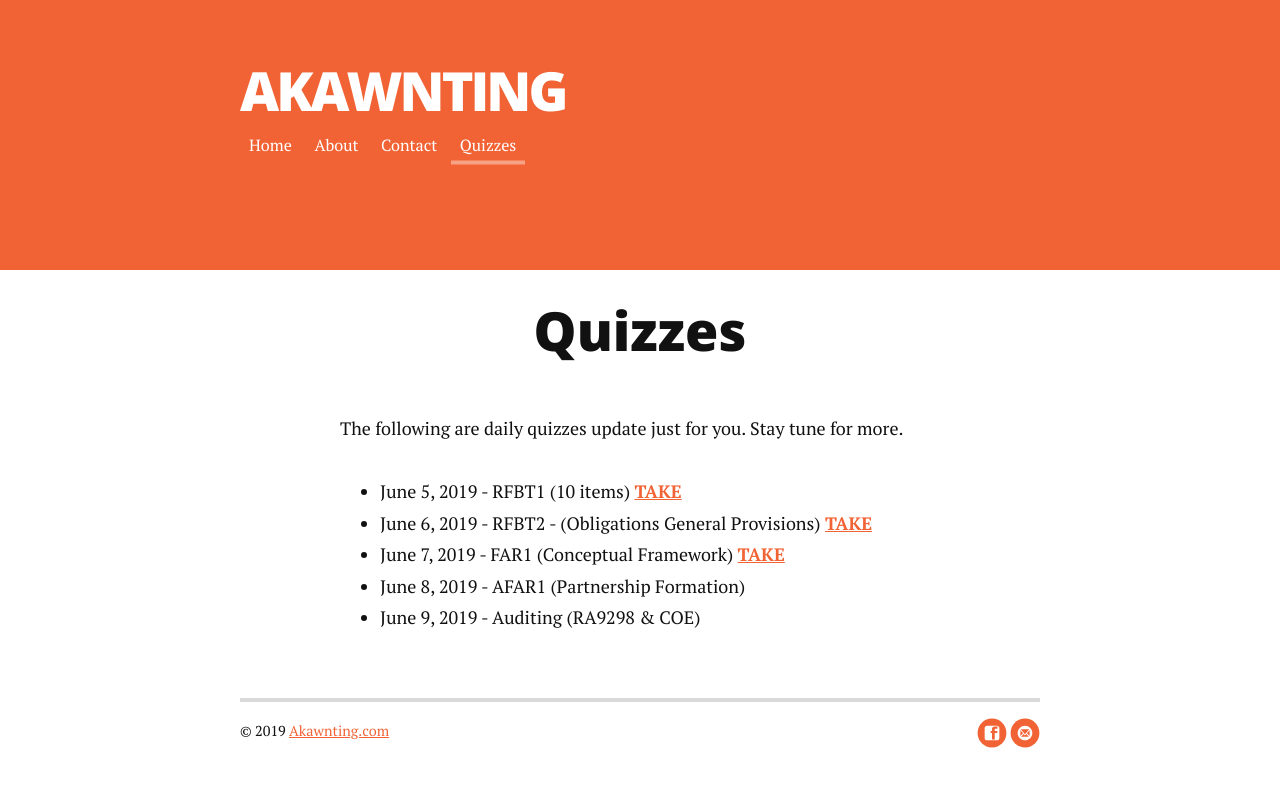
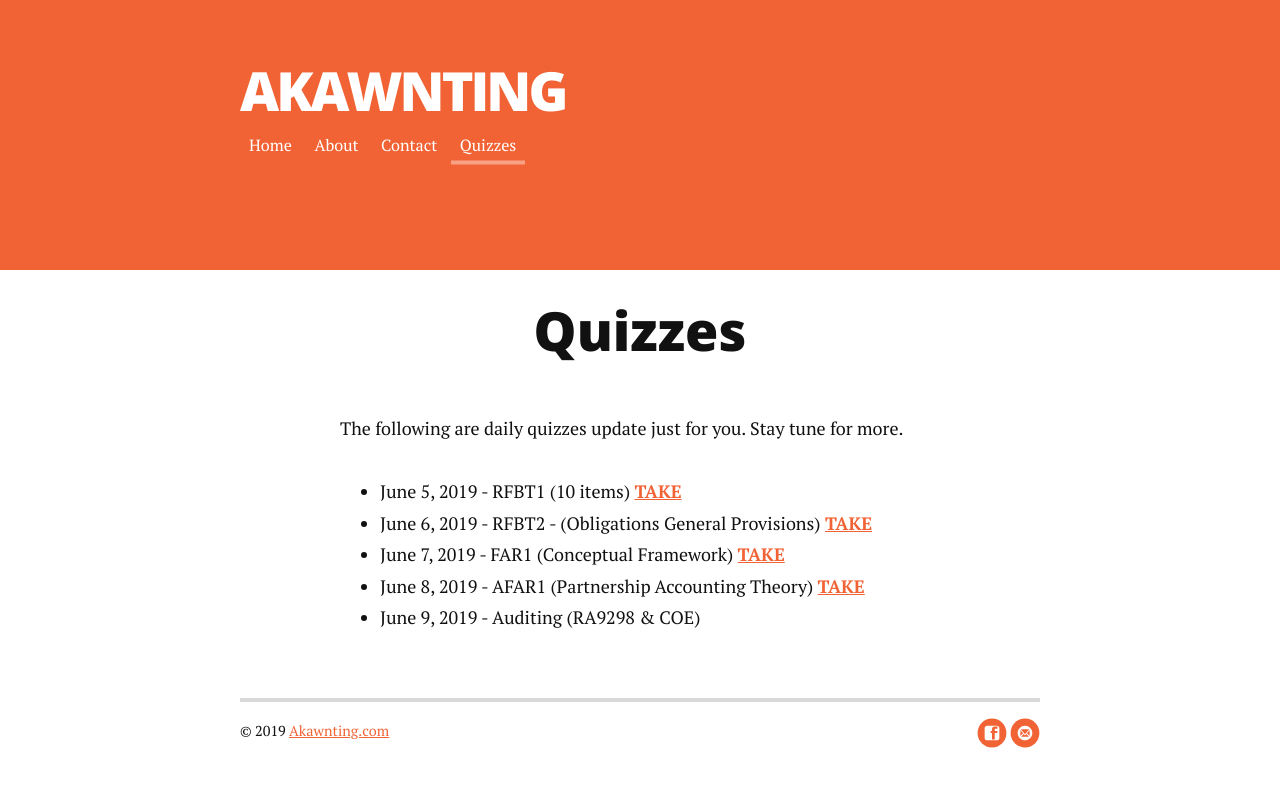
Before and after one commit to crazylynxsystem/akawnting, a Jekyll site: the page built from quizzes.md, in a window 1280 px wide. Shown: the top 787 px of the page. Built offline with Jekyll 4.4.1, drawn with Linux system fonts in a browser that asks for light colours; nearby versions of some CDN libraries.

Commit message:
update quiz

```diff
--- a/quizzes.md
+++ b/quizzes.md
@@ -10,7 +10,7 @@ title: Quizzes
 		<li>June 5, 2019 - RFBT1 (10 items) <a href="https://forms.gle/c1JetrzkNUhjr4Xv6" target="_blank"><strong>TAKE</strong></a></li>
 		<li>June 6, 2019  - RFBT2 - (Obligations General Provisions) <a href="https://forms.gle/1KtGa7tkkWTfqU7V8" target="_blank"><strong>TAKE</strong></a></li>
 		<li>June 7, 2019 - FAR1 (Conceptual Framework) <a href="https://forms.gle/ES57KvHLZSzSxKh46" target="_blank"><strong>TAKE</strong></a></li>
-		<li>June 8, 2019 - AFAR1 (Partnership Formation)</li>
+		<li>June 8, 2019 - AFAR1 (Partnership Accounting Theory) <a href="https://forms.gle/ttf8KJ55MPTBcMtj7" target="_blank"><strong>TAKE</strong></a></li>
 		<li>June 9, 2019 - Auditing (RA9298 & COE)</li>
 	</ul>
 </div>
```
Also changed, not shown: 2 other files.
